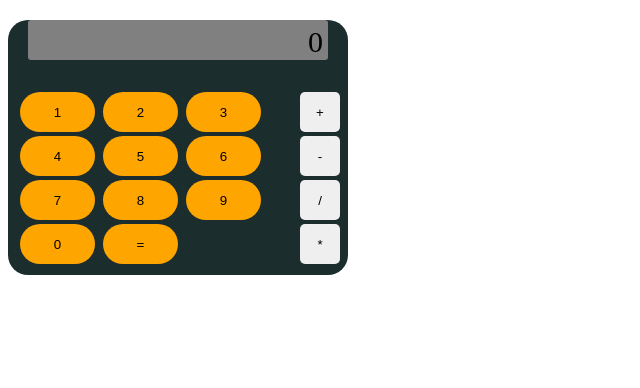
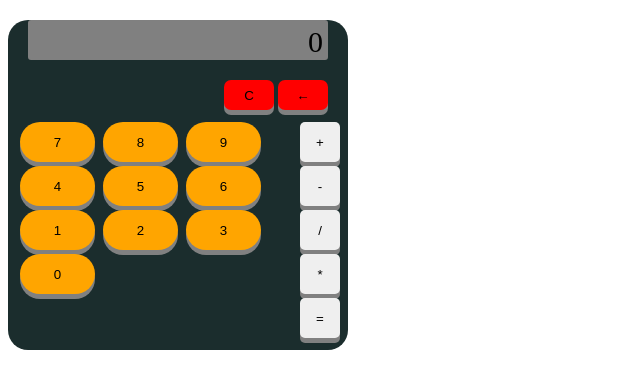
Before and after one commit to azeezibnhussein/Calculator-App, a plain HTML site: page index.html in a window 1280 px wide. Shown: the whole page, without its empty margins (0-640 px from the left). Drawn offline with Linux system fonts and the light colour scheme.

Commit message:
clearAndDelete

```diff
--- a/index.html
+++ b/index.html
@@ -12,24 +12,28 @@
 <body>
 	<div class="calculator">
 		<div class="display">0</div>
+		<div class="deleters">
+			<button class="clear">C</button>
+			<button class="backspace">←</button>
+		</div>
 		<div class="numbers">
+			<button class="keySeven">7</button>
+			<button class="keyEight">8</button>
+			<button class="keyNine">9</button>
+			<button class="keyFour">4</button>
+			<button class="keyFive">5</button>
+			<button class="keySix">6</button>
 			<button class="keyOne">1</button>
 			<button class="keyTwo">2</button>
 			<button class="keyThree">3</button>
-			<button class="keyFour">4</button>
-			<button class="keyFive">5</button>
-			<button class="keySix">6</button>
-			<button class="keySeven">7</button>
-			<button class="keyEight">8</button>
-			<button class="keyNine">9</button>
 			<button class="keyZero">0</button>
-			<button class="confirm">=</button>
 		</div>
 		<div class="operators">
 			<button class="add">+</button>
 			<button class="substract">-</button>
 			<button class="divide">/</button>
 			<button class="multiply">*</button>
+			<button class="confirm">=</button>
 		</div>
 	</div>
 </body>
--- a/styles.css
+++ b/styles.css
@@ -1,6 +1,6 @@
 .calculator{
     width: 340px;
-    height: 255px;
+    height: 330px;
     justify-content: center;
     flex-wrap: wrap;
     background-color: rgb(27, 45, 45);
@@ -21,6 +21,19 @@
     float: center;
     margin: 20px;
 }
+.deleters {
+    float: right;
+    margin-right: 20px;
+}
+.deleters >button {
+    background-color:red;
+    width: 50px;
+    height: 30px;
+    border-color: black;
+    border-radius: 7px;
+    border: 8px;
+}
+
 .operators{
     width:40px;
     height: 180px;
@@ -37,6 +50,7 @@
     border-color: white;
     padding: 5px;
 }
+
 .numbers {
     width: 250px;
     height:180px;
@@ -56,3 +70,11 @@
     border-color: white;
     border-spacing: 5px;
 }
+button {
+    cursor: pointer;
+    box-shadow: 0 5px grey;
+}
+button:active {
+    box-shadow: 0 1px darkslategray;
+    transform: translateY(3px);
+}
```
